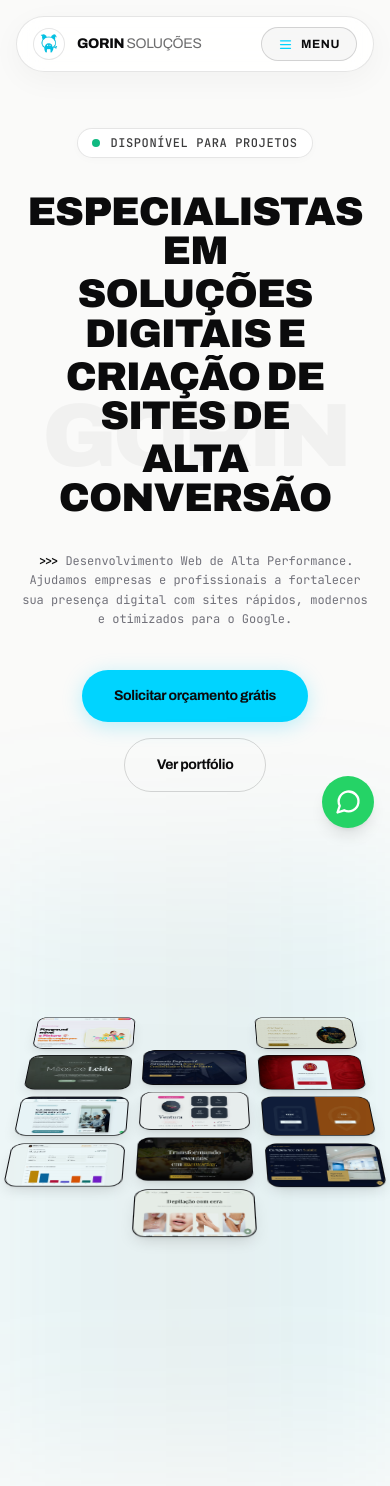
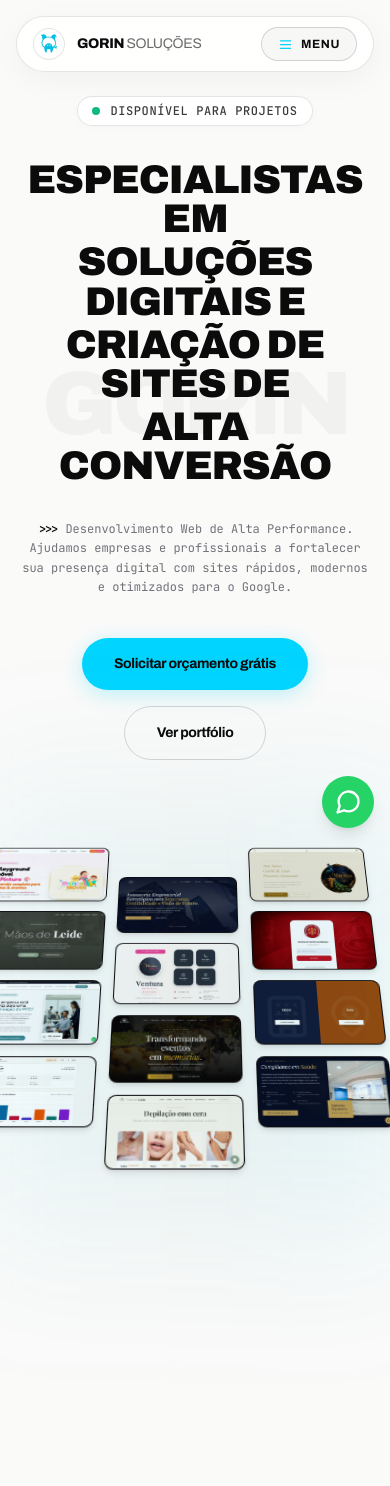
Before and after one commit to mateusgorin/Gorinsolucoes, a React (Vite) app: page / in a window 390 px wide. Shown: the top 1486 px of the page. Built offline with nearby package versions, Linux system fonts and the light colour scheme.

Commit message:
refactor: optimize section spacing and gallery layout
Adjust padding and section heights to improve mobile responsiveness and reduce excessive whitespace. Update GalleryContainer to support dynamic rotation and scale ranges for better layout control.

```diff
--- a/components/About.tsx
+++ b/components/About.tsx
@@ -32,7 +32,7 @@ export const About: React.FC = () => {
   ];
 
   return (
-    <section id="about" className="py-24 md:py-32 relative bg-[#FAFAF9] border-t border-black/10 scroll-mt-24">
+    <section id="about" className="py-14 sm:py-20 md:py-32 relative bg-[#FAFAF9] border-t border-black/10 scroll-mt-24">
       <div className="container mx-auto px-4 sm:px-6 lg:px-8 max-w-6xl">
         <div className="grid grid-cols-1 lg:grid-cols-12 gap-12 lg:gap-16 items-center">
 
--- a/components/FeaturedShowcase.tsx
+++ b/components/FeaturedShowcase.tsx
@@ -1,4 +1,4 @@
-import React from 'react';
+import React, { useState, useEffect } from 'react';
 import {
   ContainerScroll,
   ContainerSticky,
@@ -31,12 +31,21 @@ const IMAGES_3 = [
 ];
 
 export const FeaturedShowcase: React.FC = () => {
+  const [isMobile, setIsMobile] = useState(false);
+
+  useEffect(() => {
+    const checkMobile = () => setIsMobile(window.innerWidth < 768);
+    checkMobile();
+    window.addEventListener('resize', checkMobile);
+    return () => window.removeEventListener('resize', checkMobile);
+  }, []);
+
   return (
     <div id="showcase" className="relative bg-[#FAFAF9]">
 
       {/* Atmospheric Ambient Light Glow */}
       <div
-        className="pointer-events-none absolute z-10 h-[70vh] w-full"
+        className="pointer-events-none absolute z-10 h-[50vh] sm:h-[70vh] w-full"
         style={{
           background: "linear-gradient(to right, rgba(0, 212, 255, 0.12), rgba(11, 11, 12, 0.05), rgba(0, 212, 255, 0.15))",
           filter: "blur(84px)",
@@ -44,17 +53,25 @@ export const FeaturedShowcase: React.FC = () => {
         }}
       />
 
-      {/* Trilha de Rolagem 3D com Rotação (rotateX: 75 -> 0) e Escala (scale: 1.2 -> 1) */}
-      <ContainerScroll className="relative h-[300vh] sm:h-[340vh]">
-        <ContainerSticky className="h-screen">
-          <GalleryContainer className="pt-2 sm:pt-4 pb-4 sm:pb-6">
+      {/* Trilha de Rolagem 3D responsiva: compacta no celular para eliminar espaço morto */}
+      <ContainerScroll className="relative h-[165vh] sm:h-[230vh] md:h-[320vh]">
+        <ContainerSticky className="h-[78vh] sm:h-[86vh] md:h-screen min-h-0">
+          <GalleryContainer
+            rotateRange={isMobile ? [46, 0] : [75, 0]}
+            scaleRange={isMobile ? [1.12, 1] : [1.2, 1]}
+            className="pt-2 sm:pt-4 pb-2 sm:pb-6 w-[120%] -ml-[10%] sm:w-full sm:ml-0"
+          >
 
-            {/* Coluna 1: Movimento suave que traz o último card totalmente para a tela */}
-            <GalleryCol yRange={["0%", "-42%"]} inputRange={[0.15, 0.84]} className="-mt-1">
+            {/* Coluna 1 */}
+            <GalleryCol
+              yRange={isMobile ? ["0%", "-32%"] : ["0%", "-42%"]}
+              inputRange={[0.12, 0.85]}
+              className="-mt-1"
+            >
               {IMAGES_1.map((imageUrl, index) => (
                 <div
                   key={index}
-                  className="group relative aspect-video block h-auto max-h-full w-full rounded-xl sm:rounded-2xl overflow-hidden bg-[#0D0D11] border border-black/10 sm:border-white/10 shadow-lg hover:shadow-2xl hover:border-[#00D4FF]/60 transition-all duration-300"
+                  className="group relative aspect-video block h-auto max-h-full w-full rounded-lg sm:rounded-2xl overflow-hidden bg-[#0D0D11] border border-black/10 sm:border-white/10 shadow-md sm:shadow-lg hover:shadow-2xl hover:border-[#00D4FF]/60 transition-all duration-300"
                 >
                   <img
                     className="w-full h-full object-cover object-top filter brightness-[0.98] contrast-[1.02] group-hover:scale-105 transition-transform duration-500 ease-out"
@@ -63,8 +80,8 @@ export const FeaturedShowcase: React.FC = () => {
                     loading="lazy"
                     decoding="async"
                   />
-                  <div className="absolute inset-0 bg-gradient-to-t from-black/80 via-transparent to-transparent opacity-0 group-hover:opacity-100 transition-opacity duration-300 flex items-end p-4">
-                    <span className="font-mono text-xs font-bold text-white flex items-center gap-1.5 uppercase">
+                  <div className="absolute inset-0 bg-gradient-to-t from-black/80 via-transparent to-transparent opacity-0 group-hover:opacity-100 transition-opacity duration-300 flex items-end p-2.5 sm:p-4">
+                    <span className="font-mono text-[10px] sm:text-xs font-bold text-white flex items-center gap-1.5 uppercase">
                       <span>VER PROJETO</span>
                       <ArrowUpRight size={14} className="text-[#00D4FF]" />
                     </span>
@@ -74,12 +91,16 @@ export const FeaturedShowcase: React.FC = () => {
               ))}
             </GalleryCol>
 
-            {/* Coluna 2 (Meio): Deslocamento dinâmico ampliado, sem cortar a última imagem */}
-            <GalleryCol className="-mt-1 sm:-mt-2" yRange={["8%", "-54%"]} inputRange={[0.15, 0.84]}>
+            {/* Coluna 2 (Meio): Deslocamento dinâmico e veloz, perfeitamente ajustado para mobile */}
+            <GalleryCol
+              className="-mt-1 sm:-mt-2"
+              yRange={isMobile ? ["6%", "-44%"] : ["8%", "-54%"]}
+              inputRange={[0.12, 0.85]}
+            >
               {IMAGES_2.map((imageUrl, index) => (
                 <div
                   key={index}
-                  className="group relative aspect-video block h-auto max-h-full w-full rounded-xl sm:rounded-2xl overflow-hidden bg-[#0D0D11] border border-black/10 sm:border-white/10 shadow-lg hover:shadow-2xl hover:border-[#00D4FF]/60 transition-all duration-300"
+                  className="group relative aspect-video block h-auto max-h-full w-full rounded-lg sm:rounded-2xl overflow-hidden bg-[#0D0D11] border border-black/10 sm:border-white/10 shadow-md sm:shadow-lg hover:shadow-2xl hover:border-[#00D4FF]/60 transition-all duration-300"
                 >
                   <img
                     className="w-full h-full object-cover object-top filter brightness-[0.98] contrast-[1.02] group-hover:scale-105 transition-transform duration-500 ease-out"
@@ -88,8 +109,8 @@ export const FeaturedShowcase: React.FC = () => {
                     loading="lazy"
                     decoding="async"
                   />
-                  <div className="absolute inset-0 bg-gradient-to-t from-black/80 via-transparent to-transparent opacity-0 group-hover:opacity-100 transition-opacity duration-300 flex items-end p-4">
-                    <span className="font-mono text-xs font-bold text-white flex items-center gap-1.5 uppercase">
+                  <div className="absolute inset-0 bg-gradient-to-t from-black/80 via-transparent to-transparent opacity-0 group-hover:opacity-100 transition-opacity duration-300 flex items-end p-2.5 sm:p-4">
+                    <span className="font-mono text-[10px] sm:text-xs font-bold text-white flex items-center gap-1.5 uppercase">
                       <span>VER PROJETO</span>
                       <ArrowUpRight size={14} className="text-[#00D4FF]" />
                     </span>
@@ -99,12 +120,16 @@ export const FeaturedShowcase: React.FC = () => {
               ))}
             </GalleryCol>
 
-            {/* Coluna 3: Movimento alinhado à Coluna 1 garantindo visibilidade total dos cards */}
-            <GalleryCol yRange={["0%", "-42%"]} inputRange={[0.15, 0.84]} className="-mt-1">
+            {/* Coluna 3 */}
+            <GalleryCol
+              yRange={isMobile ? ["0%", "-32%"] : ["0%", "-42%"]}
+              inputRange={[0.12, 0.85]}
+              className="-mt-1"
+            >
               {IMAGES_3.map((imageUrl, index) => (
                 <div
                   key={index}
-                  className="group relative aspect-video block h-auto max-h-full w-full rounded-xl sm:rounded-2xl overflow-hidden bg-[#0D0D11] border border-black/10 sm:border-white/10 shadow-lg hover:shadow-2xl hover:border-[#00D4FF]/60 transition-all duration-300"
+                  className="group relative aspect-video block h-auto max-h-full w-full rounded-lg sm:rounded-2xl overflow-hidden bg-[#0D0D11] border border-black/10 sm:border-white/10 shadow-md sm:shadow-lg hover:shadow-2xl hover:border-[#00D4FF]/60 transition-all duration-300"
                 >
                   <img
                     className="w-full h-full object-cover object-top filter brightness-[0.98] contrast-[1.02] group-hover:scale-105 transition-transform duration-500 ease-out"
@@ -113,8 +138,8 @@ export const FeaturedShowcase: React.FC = () => {
                     loading="lazy"
                     decoding="async"
                   />
-                  <div className="absolute inset-0 bg-gradient-to-t from-black/80 via-transparent to-transparent opacity-0 group-hover:opacity-100 transition-opacity duration-300 flex items-end p-4">
-                    <span className="font-mono text-xs font-bold text-white flex items-center gap-1.5 uppercase">
+                  <div className="absolute inset-0 bg-gradient-to-t from-black/80 via-transparent to-transparent opacity-0 group-hover:opacity-100 transition-opacity duration-300 flex items-end p-2.5 sm:p-4">
+                    <span className="font-mono text-[10px] sm:text-xs font-bold text-white flex items-center gap-1.5 uppercase">
                       <span>VER PROJETO</span>
                       <ArrowUpRight size={14} className="text-[#00D4FF]" />
                     </span>
--- a/components/Hero.tsx
+++ b/components/Hero.tsx
@@ -68,7 +68,7 @@ export const Hero: React.FC = () => {
     <section
       ref={sectionRef}
       id="home"
-      className="relative min-h-[92vh] flex flex-col items-center justify-center overflow-hidden pt-32 sm:pt-36 pb-20 bg-[#FAFAF9] text-center"
+      className="relative min-h-[82vh] sm:min-h-[92vh] flex flex-col items-center justify-center overflow-hidden pt-24 sm:pt-36 pb-12 sm:pb-20 bg-[#FAFAF9] text-center"
     >
       {/* Requirement 5: Palavra-marca gigante fantasma ("GORIN") em cinza claro translúcido */}
       <motion.div
--- a/components/blocks/animated-gallery.tsx
+++ b/components/blocks/animated-gallery.tsx
@@ -112,11 +112,16 @@ export const GalleryContainer = ({
   children,
   className,
   style,
+  rotateRange = [75, 0],
+  scaleRange = [1.2, 1],
   ...props
-}: React.HTMLAttributes<HTMLDivElement> & HTMLMotionProps<"div">) => {
+}: React.HTMLAttributes<HTMLDivElement> & HTMLMotionProps<"div"> & {
+  rotateRange?: [number, number];
+  scaleRange?: [number, number];
+}) => {
   const { scrollYProgress } = useContainerScrollContext()
-  const rotateX = useTransform(scrollYProgress, [0, 0.5], [75, 0])
-  const scale = useTransform(scrollYProgress, [0.5, 0.9], [1.2, 1])
+  const rotateX = useTransform(scrollYProgress, [0, 0.5], rotateRange)
+  const scale = useTransform(scrollYProgress, [0.5, 0.9], scaleRange)
 
   return (
     <motion.div
```
